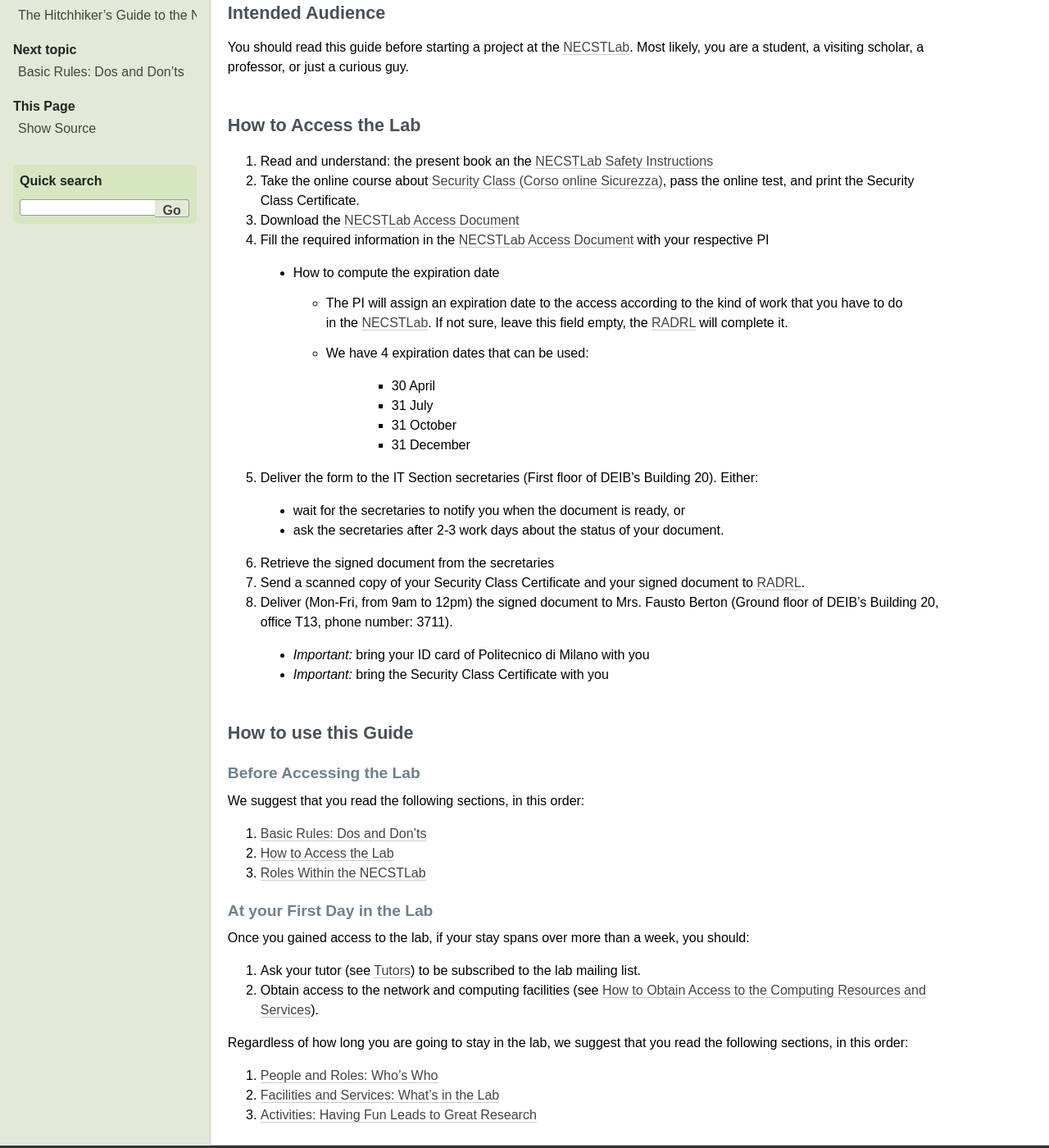
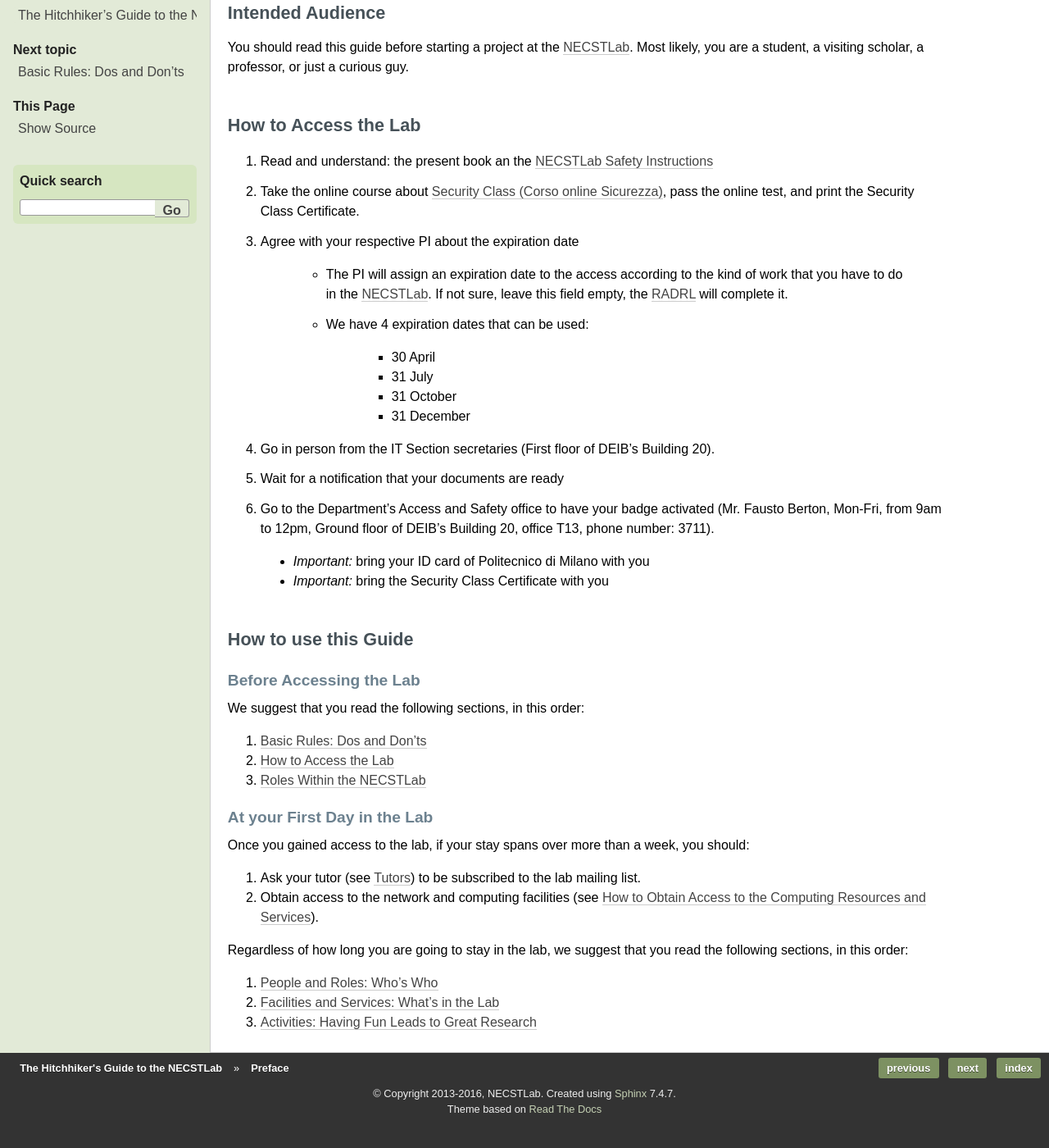
Before and after one commit to necst/necst-guide, a Sphinx documentation site: the page built from source/content/preface.rst, in a window 1280 px wide and 1400 px high, scrolled down 264 px. Shown: the whole window at 82% size. Built offline with Sphinx 7.4.7, drawn with Linux system fonts in a browser that asks for light colours; formulas are drawn with MathJax 3; some of the changed text lies outside the part shown.

Commit message:
Updates
* Removed access document (people need to go and see the secretary)
* Removed old printer information
* Added MLs and Slack

```diff
--- a/source/conf.py
+++ b/source/conf.py
@@ -39,7 +39,7 @@
 # General information about the project.
 author = u'NECSTLab'
 project = u'The Hitchhiker\'s Guide to the NECSTLab'
-copyright = u'2013, NECSTLab'
+copyright = u'2013-2016, NECSTLab'
 
 # The version info for the project you're documenting, acts as replacement for
 # |version| and |release|, also used in various other places throughout the
--- a/source/content/definitions.rst
+++ b/source/content/definitions.rst
@@ -39,6 +39,10 @@
 .. _Michele Carminati: http://www.deib.polimi.it/personale/motorericerca/dettaglio.php?id_persona=1872&idlang=eng
 
 .. _NECSTLab: http://necst.it
+.. _NECSTLab Students: https://groups.google.com/a/necst.it/forum/#!forum/students-ml
+.. _NECSTLab Security: https://groups.google.com/a/necst.it/forum/#!forum/security-ml
+.. _NECSTLab General: https://groups.google.com/a/necst.it/forum/#!forum/general-ml
+.. _NECSTLab Slack: https://necst.slack.com
 .. _NECSTLab Facebook Group: https://www.facebook.com/groups/52052425507/
 .. _GARR Consortium: http://www.garr.it/b/eng
 .. _ASICT: http://www.asict.polimi.it/nc/en.html
--- a/source/content/preface.rst
+++ b/source/content/preface.rst
@@ -23,11 +23,7 @@
 
 2. Take the online course about `Security Class (Corso online Sicurezza) <http://sicurezza.metid.polimi.it/>`_, pass the online test, and print the Security Class Certificate.
 
-3. Download the :ref:`access-doc`
-
-4. Fill the required information in the :ref:`access-doc` with your respective PI
-
-  * How to compute the expiration date
+3. Agree with your respective PI about the expiration date
 
     * The PI will assign an expiration date to the access according to the kind of work that you have to do in the `NECSTLab`_. If not sure, leave this field empty, the :ref:`radrl` will complete it.
 
@@ -41,17 +37,11 @@
 
         * 31 December
 
-5. Deliver the form to the IT Section secretaries (First floor of DEIB's Building 20). Either:
+4. Go in person from the IT Section secretaries (First floor of DEIB's Building 20).
 
-  * wait for the secretaries to notify you when the document is ready, or
+5. Wait for a notification that your documents are ready
 
-  * ask the secretaries after 2-3 work days about the status of your document.
-
-6. Retrieve the signed document from the secretaries
-
-7. Send a scanned copy of your Security Class Certificate and your signed document to :ref:`radrl`.
-
-8. Deliver (Mon-Fri, from 9am to 12pm) the signed document to Mrs. Fausto Berton (Ground floor of DEIB's Building 20, office T13, phone number: 3711).
+6. Go to the Department's Access and Safety office to have your badge activated (Mr. Fausto Berton, Mon-Fri, from 9am to 12pm, Ground floor of DEIB's Building 20, office T13, phone number: 3711).
 
   * *Important:* bring your ID card of Politecnico di Milano with you
 
```
Also changed, not shown: source/content/documents.rst (+0 -14 lines), source/content/facilities.rst (+12 -30 lines).
